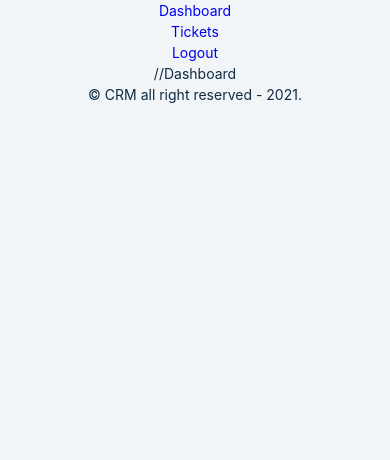
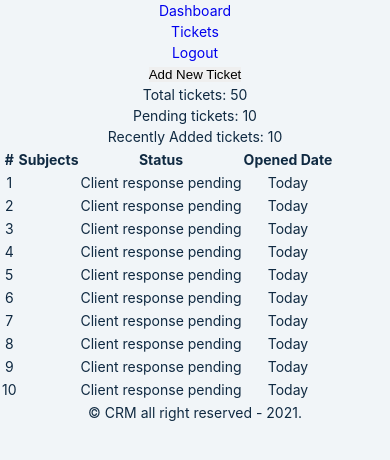
Before and after one commit to tsvGithub/MERN_CRM_Ticket_System, a React (Create React App) app in the folder client/: page / in a window 390 px wide. Shown: the top 460 px of the page. Built offline with nearby package versions, Linux system fonts and the light colour scheme.

Commit message:
Dashboard and TableTicket added

```diff
--- a/client/src/App.js
+++ b/client/src/App.js
@@ -1,6 +1,7 @@
 import React from "react";
 import "./App.css";
 import DefaultLayout from "./layout/DefaultLayout";
+import Dashboard from "./pages/dashboard/Dashboard.page";
 
 import Entry from "./pages/entry/Entry.page";
 
@@ -8,7 +9,9 @@ function App() {
   return (
     <div className="App">
       {/* <Entry /> */}
-      <DefaultLayout>//Dashboard</DefaultLayout>
+      <DefaultLayout>
+        <Dashboard />
+      </DefaultLayout>
     </div>
   );
 }
--- /dev/null
+++ b/client/src/assets/data/dummy-tickets.json
@@ -0,0 +1,52 @@
+[
+  {
+    "id": 1,
+    "status": "Client response pending",
+    "addedAt": "Today"
+  },
+  {
+    "id": 2,
+    "status": "Client response pending",
+    "addedAt": "Today"
+  },
+  {
+    "id": 3,
+    "status": "Client response pending",
+    "addedAt": "Today"
+  },
+  {
+    "id": 4,
+    "status": "Client response pending",
+    "addedAt": "Today"
+  },
+  {
+    "id": 5,
+    "status": "Client response pending",
+    "addedAt": "Today"
+  },
+  {
+    "id": 6,
+    "status": "Client response pending",
+    "addedAt": "Today"
+  },
+  {
+    "id": 7,
+    "status": "Client response pending",
+    "addedAt": "Today"
+  },
+  {
+    "id": 8,
+    "status": "Client response pending",
+    "addedAt": "Today"
+  },
+  {
+    "id": 9,
+    "status": "Client response pending",
+    "addedAt": "Today"
+  },
+  {
+    "id": 10,
+    "status": "Client response pending",
+    "addedAt": "Today"
+  }
+]
--- /dev/null
+++ b/client/src/components/ticket-table/TicketTable.component.js
@@ -0,0 +1,35 @@
+import React from "react";
+
+const TicketTable = ({ tickets }) => {
+  return (
+    <table>
+      <thead>
+        <tr>
+          <th>#</th>
+          <th>Subjects</th>
+          <th>Status</th>
+          <th>Opened Date</th>
+        </tr>
+      </thead>
+      <tbody>
+        {tickets.length ? (
+          tickets.map((row) => (
+            <tr key={row.id}>
+              <td>{row.id}</td>
+              <td>{row.subject}</td>
+              <td>{row.status}</td>
+              <td>{row.addedAt}</td>
+            </tr>
+          ))
+        ) : (
+          <tr>
+            <td colspan="4"></td>
+            No tickets found...
+          </tr>
+        )}
+      </tbody>
+    </table>
+  );
+};
+
+export default TicketTable;
--- /dev/null
+++ b/client/src/pages/dashboard/Dashboard.page.js
@@ -0,0 +1,22 @@
+import React from "react";
+
+import TicketTable from "../../components/ticket-table/TicketTable.component";
+import tickets from "../../assets/data/dummy-tickets.json";
+
+const Dashboard = () => {
+  return (
+    <section>
+      <button>Add New Ticket</button>
+      <article>
+        <div>Total tickets: 50</div>
+        <div>Pending tickets: 10</div>
+        <div>Recently Added tickets: 10</div>
+        <hr />
+
+        <TicketTable tickets={tickets} />
+      </article>
+    </section>
+  );
+};
+
+export default Dashboard;
```
Also changed, not shown: client/src/assets/img/MrsZhur.png (added).
